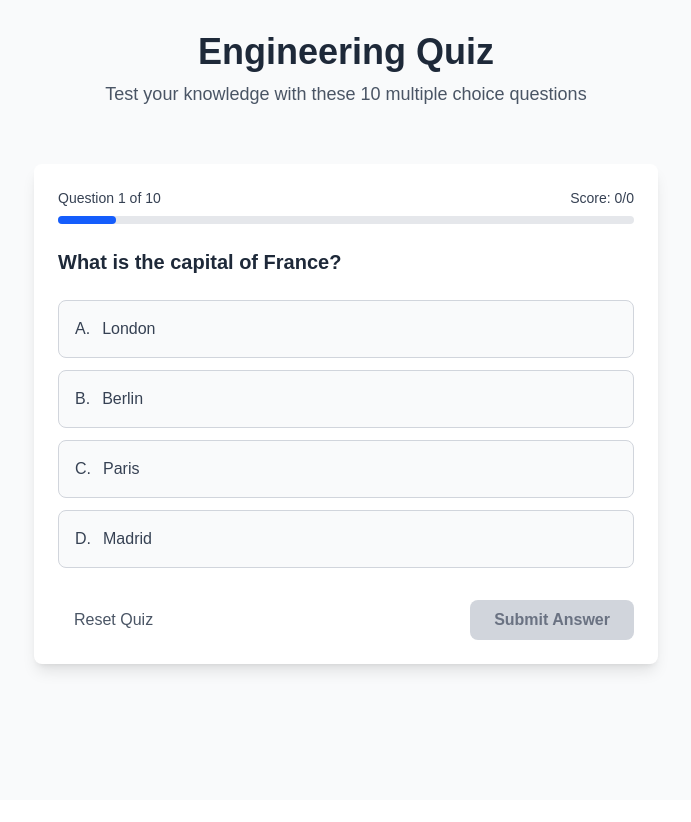
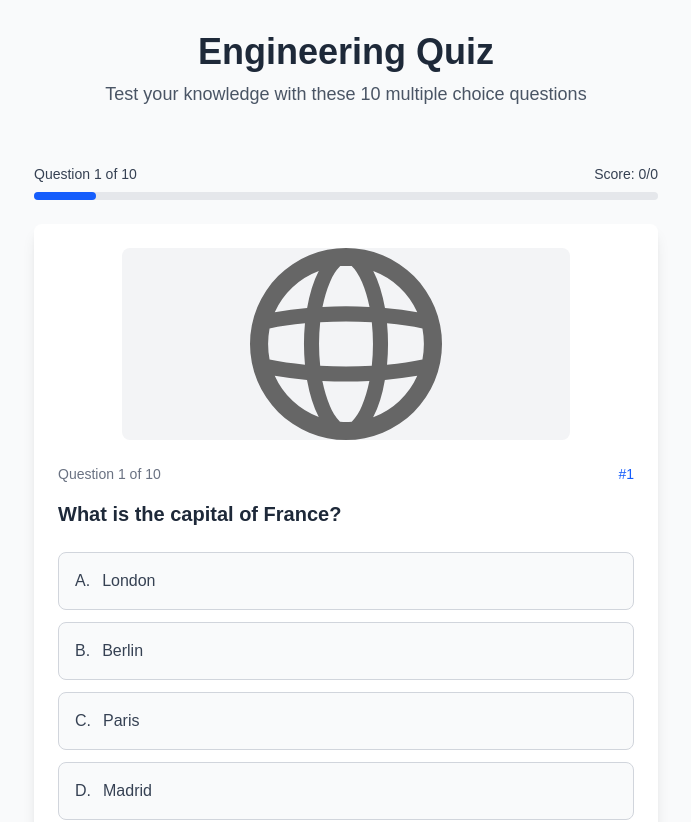
Before and after one commit to ChrisFletcher1989/a-quiz-engineers-can-cheat-on, a Next.js app: page /quiz in a window 1280 px wide. Shown: the top 822 px of the page, without its empty margins (294-985 px from the left). Before the commit the page ends 800 px from the top, so only its background shows below. Built offline with nearby package versions, Linux system fonts and the light colour scheme.

Commit message:
components and teapot error

```diff
--- a/src/app/quiz/actions.ts
+++ b/src/app/quiz/actions.ts
@@ -5,6 +5,7 @@ export interface Question {
   question: string;
   options: string[];
   correctAnswer: number;
+  imageUrl?: string;
 }
 
 export interface QuizResult {
@@ -20,6 +21,7 @@ const QUIZ_QUESTIONS: Question[] = [
     question: "What is the capital of France?",
     options: ["London", "Berlin", "Paris", "Madrid"],
     correctAnswer: 2,
+    imageUrl: "/globe.svg",
   },
   {
     id: 2,
@@ -27,6 +29,7 @@ const QUIZ_QUESTIONS: Question[] = [
       "Which programming language is known for its use in web development?",
     options: ["Python", "JavaScript", "C++", "Assembly"],
     correctAnswer: 1,
+    imageUrl: "/window.svg",
   },
   {
     id: 3,
@@ -38,24 +41,28 @@ const QUIZ_QUESTIONS: Question[] = [
       "Hyperlinking Text Managing Language",
     ],
     correctAnswer: 0,
+    imageUrl: "/file.svg",
   },
   {
     id: 4,
     question: "Which company developed React?",
     options: ["Google", "Microsoft", "Facebook", "Apple"],
     correctAnswer: 2,
+    imageUrl: "/next.svg",
   },
   {
     id: 5,
     question: "What is the result of 2 + 2?",
     options: ["3", "4", "5", "6"],
     correctAnswer: 1,
+    imageUrl: "/vercel.svg",
   },
   {
     id: 6,
     question: "Which of these is a NoSQL database?",
     options: ["MySQL", "PostgreSQL", "MongoDB", "SQLite"],
     correctAnswer: 2,
+    imageUrl: "/globe.svg",
   },
   {
     id: 7,
@@ -67,12 +74,14 @@ const QUIZ_QUESTIONS: Question[] = [
       "Colorful Style Sheets",
     ],
     correctAnswer: 2,
+    imageUrl: "/file.svg",
   },
   {
     id: 8,
     question: "Which HTTP status code indicates a successful request?",
     options: ["404", "500", "200", "302"],
     correctAnswer: 2,
+    imageUrl: "/window.svg",
   },
   {
     id: 9,
@@ -84,12 +93,14 @@ const QUIZ_QUESTIONS: Question[] = [
       "File compression",
     ],
     correctAnswer: 1,
+    imageUrl: "/next.svg",
   },
   {
     id: 10,
     question: "Which of these is a frontend framework?",
     options: ["Express.js", "Django", "Vue.js", "Laravel"],
     correctAnswer: 2,
+    imageUrl: "/vercel.svg",
   },
 ];
 
--- /dev/null
+++ b/src/components/client/Question.tsx
@@ -0,0 +1,170 @@
+"use client";
+
+import { useState, useEffect } from "react";
+import Image from "next/image";
+
+interface QuestionProps {
+  question: {
+    id: number;
+    question: string;
+    options: string[];
+    imageUrl?: string;
+  };
+  questionNumber: number;
+  totalQuestions: number;
+  onAnswerSubmit: (selectedAnswer: number) => void;
+  isSubmitted: boolean;
+  result?: {
+    isCorrect: boolean;
+    correctAnswer: number;
+    explanation?: string;
+  } | null;
+}
+
+export default function Question({
+  question,
+  questionNumber,
+  totalQuestions,
+  onAnswerSubmit,
+  isSubmitted,
+  result,
+}: QuestionProps) {
+  const [selectedAnswer, setSelectedAnswer] = useState<number | null>(null);
+
+  // Make teapot API call when question 2 is rendered
+  useEffect(() => {
+    if (question.id === 2) {
+      // Make the API call in the background
+      fetch('/api/teapot')
+        .then(response => {
+          console.log(`Teapot API called for question 2! Status: ${response.status} - ${response.statusText}`);
+          return response.text();
+        })
+        .then(text => {
+          console.log('Teapot response:', text);
+        })
+        .catch(error => {
+          console.error('Teapot API error:', error);
+        });
+    }
+  }, [question.id]);
+
+  const handleAnswerSelect = (answerIndex: number) => {
+    if (!isSubmitted) {
+      setSelectedAnswer(answerIndex);
+    }
+  };
+
+  const handleSubmit = () => {
+    if (selectedAnswer !== null) {
+      onAnswerSubmit(selectedAnswer);
+    }
+  };
+
+  return (
+    <div className="bg-white dark:bg-gray-800 rounded-lg shadow-lg p-6">
+      {/* Question Image */}
+      <div className="mb-6 flex justify-center">
+        <div className="relative w-full max-w-md h-48 bg-gray-100 dark:bg-gray-700 rounded-lg overflow-hidden">
+          <Image
+            src={question.imageUrl || "/next.svg"}
+            alt={`Question ${questionNumber} illustration`}
+            fill
+            className="object-contain dark:invert"
+            priority={questionNumber <= 3} // Prioritize first few questions
+          />
+        </div>
+      </div>
+
+      {/* Question Text */}
+      <div className="mb-8">
+        <div className="flex items-center justify-between mb-4">
+          <span className="text-sm font-medium text-gray-500 dark:text-gray-400">
+            Question {questionNumber} of {totalQuestions}
+          </span>
+          <span className="text-sm font-medium text-blue-600 dark:text-blue-400">
+            #{question.id}
+          </span>
+        </div>
+
+        <h2 className="text-xl font-semibold text-gray-800 dark:text-white mb-6">
+          {question.question}
+        </h2>
+
+        {/* Answer Options */}
+        <div className="space-y-3">
+          {question.options.map((option, index) => (
+            <button
+              key={index}
+              onClick={() => handleAnswerSelect(index)}
+              disabled={isSubmitted}
+              className={`w-full p-4 text-left rounded-lg border transition-all duration-200 ${
+                selectedAnswer === index
+                  ? isSubmitted
+                    ? result?.correctAnswer === index
+                      ? "bg-green-100 border-green-500 text-green-800 dark:bg-green-900 dark:border-green-400 dark:text-green-200"
+                      : "bg-red-100 border-red-500 text-red-800 dark:bg-red-900 dark:border-red-400 dark:text-red-200"
+                    : "bg-blue-100 border-blue-500 text-blue-800 dark:bg-blue-900 dark:border-blue-400 dark:text-blue-200"
+                  : isSubmitted && result?.correctAnswer === index
+                  ? "bg-green-100 border-green-500 text-green-800 dark:bg-green-900 dark:border-green-400 dark:text-green-200"
+                  : "bg-gray-50 border-gray-300 text-gray-700 hover:bg-gray-100 dark:bg-gray-700 dark:border-gray-600 dark:text-gray-300 dark:hover:bg-gray-600"
+              } ${isSubmitted ? "cursor-not-allowed" : "cursor-pointer"}`}
+            >
+              <span className="font-medium mr-3">
+                {String.fromCharCode(65 + index)}.
+              </span>
+              {option}
+            </button>
+          ))}
+        </div>
+      </div>
+
+      {/* Result Display */}
+      {isSubmitted && result && (
+        <div
+          className={`mb-6 p-4 rounded-lg ${
+            result.isCorrect
+              ? "bg-green-100 border border-green-300 dark:bg-green-900 dark:border-green-700"
+              : "bg-red-100 border border-red-300 dark:bg-red-900 dark:border-red-700"
+          }`}
+        >
+          <div
+            className={`font-semibold mb-2 ${
+              result.isCorrect
+                ? "text-green-800 dark:text-green-200"
+                : "text-red-800 dark:text-red-200"
+            }`}
+          >
+            {result.isCorrect ? "✅ Correct!" : "❌ Incorrect"}
+          </div>
+          <div
+            className={
+              result.isCorrect
+                ? "text-green-700 dark:text-green-300"
+                : "text-red-700 dark:text-red-300"
+            }
+          >
+            {result.explanation}
+          </div>
+        </div>
+      )}
+
+      {/* Submit Button */}
+      {!isSubmitted && (
+        <div className="flex justify-center">
+          <button
+            onClick={handleSubmit}
+            disabled={selectedAnswer === null}
+            className={`px-6 py-2 font-semibold rounded-lg transition-colors ${
+              selectedAnswer !== null
+                ? "bg-blue-600 hover:bg-blue-700 text-white"
+                : "bg-gray-300 text-gray-500 cursor-not-allowed dark:bg-gray-600 dark:text-gray-400"
+            }`}
+          >
+            Submit Answer
+          </button>
+        </div>
+      )}
+    </div>
+  );
+}
--- a/src/components/client/QuizClient.tsx
+++ b/src/components/client/QuizClient.tsx
@@ -2,6 +2,7 @@
 
 import { useState } from "react";
 import { checkAnswer, type QuizResult } from "../../app/quiz/actions";
+import Question from "./Question";
 
 interface Question {
   id: number;
@@ -15,7 +16,6 @@ interface QuizClientProps {
 
 export default function QuizClient({ questions }: QuizClientProps) {
   const [currentQuestion, setCurrentQuestion] = useState(0);
-  const [selectedAnswer, setSelectedAnswer] = useState<number | null>(null);
   const [showResult, setShowResult] = useState(false);
   const [result, setResult] = useState<QuizResult | null>(null);
   const [score, setScore] = useState(0);
@@ -24,15 +24,7 @@ export default function QuizClient({ questions }: QuizClientProps) {
     new Set()
   );
 
-  const handleAnswerSelect = (answerIndex: number) => {
-    if (!showResult) {
-      setSelectedAnswer(answerIndex);
-    }
-  };
-
-  const handleSubmitAnswer = async () => {
-    if (selectedAnswer === null) return;
-
+  const handleAnswerSubmit = async (selectedAnswer: number) => {
     try {
       const questionResult = await checkAnswer(
         questions[currentQuestion].id,
@@ -56,7 +48,6 @@ export default function QuizClient({ questions }: QuizClientProps) {
   const handleNextQuestion = () => {
     if (currentQuestion < questions.length - 1) {
       setCurrentQuestion(currentQuestion + 1);
-      setSelectedAnswer(null);
       setShowResult(false);
       setResult(null);
     } else {
@@ -66,7 +57,6 @@ export default function QuizClient({ questions }: QuizClientProps) {
 
   const resetQuiz = () => {
     setCurrentQuestion(0);
-    setSelectedAnswer(null);
     setShowResult(false);
     setResult(null);
     setScore(0);
@@ -107,7 +97,6 @@ export default function QuizClient({ questions }: QuizClientProps) {
 
   return (
     <div className="max-w-2xl mx-auto p-6">
-      <div className="bg-white dark:bg-gray-800 rounded-lg shadow-lg p-6">
       {/* Progress Bar */}
       <div className="mb-6">
         <div className="flex justify-between items-center mb-2">
@@ -128,72 +117,19 @@ export default function QuizClient({ questions }: QuizClientProps) {
         </div>
       </div>
 
-        {/* Question */}
-        <div className="mb-8">
-          <h2 className="text-xl font-semibold text-gray-800 dark:text-white mb-6">
-            {currentQ.question}
-          </h2>
+      {/* Question Component */}
+      <Question
+        question={currentQ}
+        questionNumber={currentQuestion + 1}
+        totalQuestions={questions.length}
+        onAnswerSubmit={handleAnswerSubmit}
+        isSubmitted={showResult}
+        result={result}
+      />
 
-          {/* Answer Options */}
-          <div className="space-y-3">
-            {currentQ.options.map((option, index) => (
-              <button
-                key={index}
-                onClick={() => handleAnswerSelect(index)}
-                disabled={showResult}
-                className={`w-full p-4 text-left rounded-lg border transition-all duration-200 ${
-                  selectedAnswer === index
-                    ? showResult
-                      ? result?.correctAnswer === index
-                        ? "bg-green-100 border-green-500 text-green-800 dark:bg-green-900 dark:border-green-400 dark:text-green-200"
-                        : "bg-red-100 border-red-500 text-red-800 dark:bg-red-900 dark:border-red-400 dark:text-red-200"
-                      : "bg-blue-100 border-blue-500 text-blue-800 dark:bg-blue-900 dark:border-blue-400 dark:text-blue-200"
-                    : showResult && result?.correctAnswer === index
-                    ? "bg-green-100 border-green-500 text-green-800 dark:bg-green-900 dark:border-green-400 dark:text-green-200"
-                    : "bg-gray-50 border-gray-300 text-gray-700 hover:bg-gray-100 dark:bg-gray-700 dark:border-gray-600 dark:text-gray-300 dark:hover:bg-gray-600"
-                } ${showResult ? "cursor-not-allowed" : "cursor-pointer"}`}
-              >
-                <span className="font-medium mr-3">
-                  {String.fromCharCode(65 + index)}.
-                </span>
-                {option}
-              </button>
-            ))}
-          </div>
-        </div>
-
-        {/* Result Display */}
-        {showResult && result && (
-          <div
-            className={`mb-6 p-4 rounded-lg ${
-              result.isCorrect
-                ? "bg-green-100 border border-green-300 dark:bg-green-900 dark:border-green-700"
-                : "bg-red-100 border border-red-300 dark:bg-red-900 dark:border-red-700"
-            }`}
-          >
-            <div
-              className={`font-semibold mb-2 ${
-                result.isCorrect
-                  ? "text-green-800 dark:text-green-200"
-                  : "text-red-800 dark:text-red-200"
-              }`}
-            >
-              {result.isCorrect ? "✅ Correct!" : "❌ Incorrect"}
-            </div>
-            <div
-              className={
-                result.isCorrect
-                  ? "text-green-700 dark:text-green-300"
-                  : "text-red-700 dark:text-red-300"
-              }
-            >
-              {result.explanation}
-            </div>
-          </div>
-        )}
-
-        {/* Action Buttons */}
-        <div className="flex justify-between">
+      {/* Navigation Buttons */}
+      {showResult && (
+        <div className="mt-6 flex justify-between">
           <button
             onClick={resetQuiz}
             className="px-4 py-2 text-gray-600 dark:text-gray-400 hover:text-gray-800 dark:hover:text-gray-200 font-medium transition-colors"
@@ -201,20 +137,6 @@ export default function QuizClient({ questions }: QuizClientProps) {
             Reset Quiz
           </button>
 
-          <div className="space-x-3">
-            {!showResult ? (
-              <button
-                onClick={handleSubmitAnswer}
-                disabled={selectedAnswer === null}
-                className={`px-6 py-2 font-semibold rounded-lg transition-colors ${
-                  selectedAnswer !== null
-                    ? "bg-blue-600 hover:bg-blue-700 text-white"
-                    : "bg-gray-300 text-gray-500 cursor-not-allowed dark:bg-gray-600 dark:text-gray-400"
-                }`}
-              >
-                Submit Answer
-              </button>
-            ) : (
           <button
             onClick={handleNextQuestion}
             className="bg-green-600 hover:bg-green-700 text-white font-semibold py-2 px-6 rounded-lg transition-colors"
@@ -223,10 +145,8 @@ export default function QuizClient({ questions }: QuizClientProps) {
               ? "Next Question"
               : "View Results"}
           </button>
+        </div>
       )}
-          </div>
-        </div>
-      </div>
     </div>
   );
 }
```
Also changed, not shown: src/app/api/teapot/route.ts (added, +17 -0 lines). Lines whose indentation alone changed are shown as unchanged.
